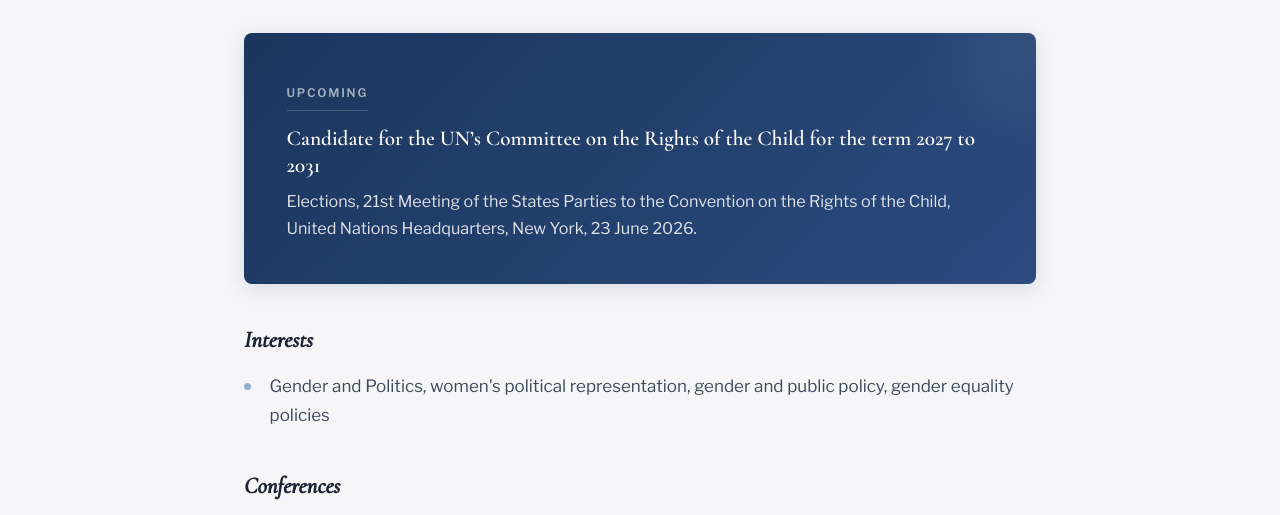
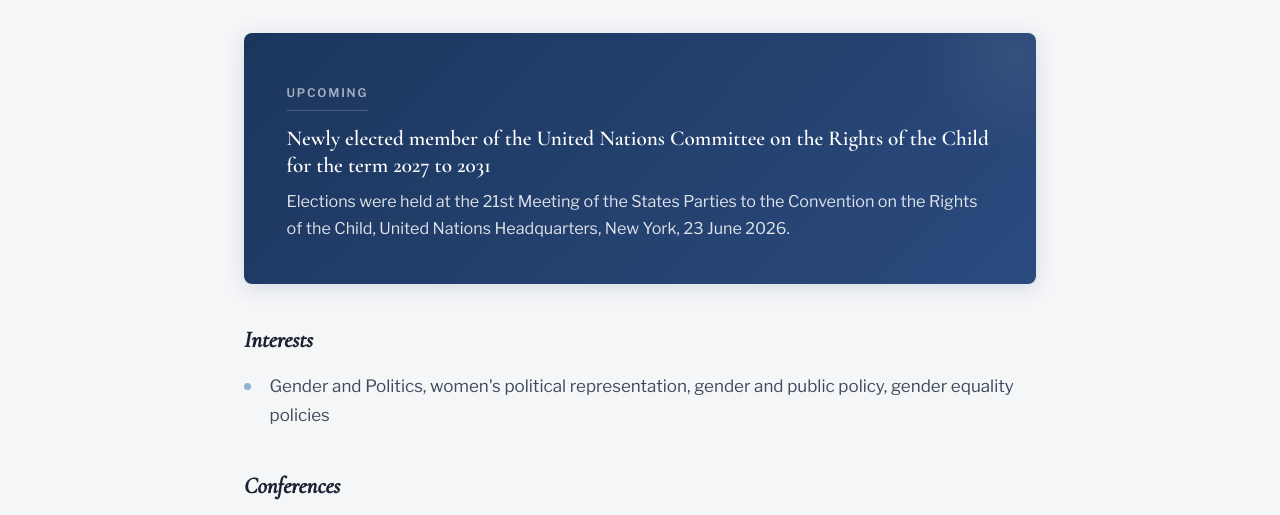
Before and after one commit to faridadilov/faridadilov.github.io, a plain HTML site: page research.html in a window 1280 px wide. Shown: the part 214-729 px from the top of the page. Drawn offline with nearby package versions, Linux system fonts and the light colour scheme.

Commit message:
Update research.html

```diff
--- a/research.html
+++ b/research.html
@@ -35,8 +35,8 @@
   <!-- Featured upcoming participation -->
   <div class="highlight-card">
     <div class="card-label">Upcoming</div>
-    <h3>Candidate for the UN’s Committee on the Rights of the Child for the term 2027 to 2031</h3>
-    <p>Elections, 21st Meeting of the States Parties to the Convention on the Rights of the Child, United Nations Headquarters, New York, 23 June 2026.</p>
+    <h3>Newly elected member of the United Nations Committee on the Rights of the Child for the term 2027 to 2031</h3>
+    <p>Elections were held at the 21st Meeting of the States Parties to the Convention on the Rights of the Child, United Nations Headquarters, New York, 23 June 2026.</p>
   </div>
 
   <h3><em>Interests</em></h3>
```
